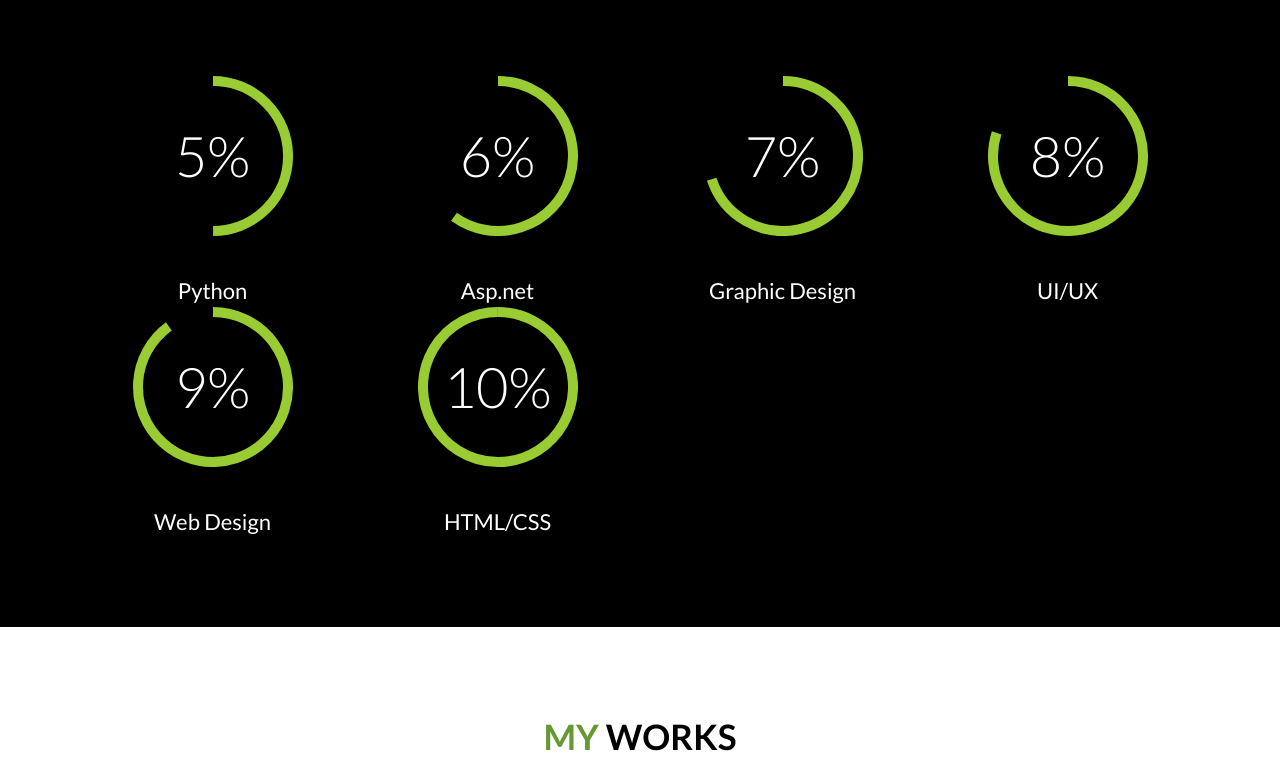
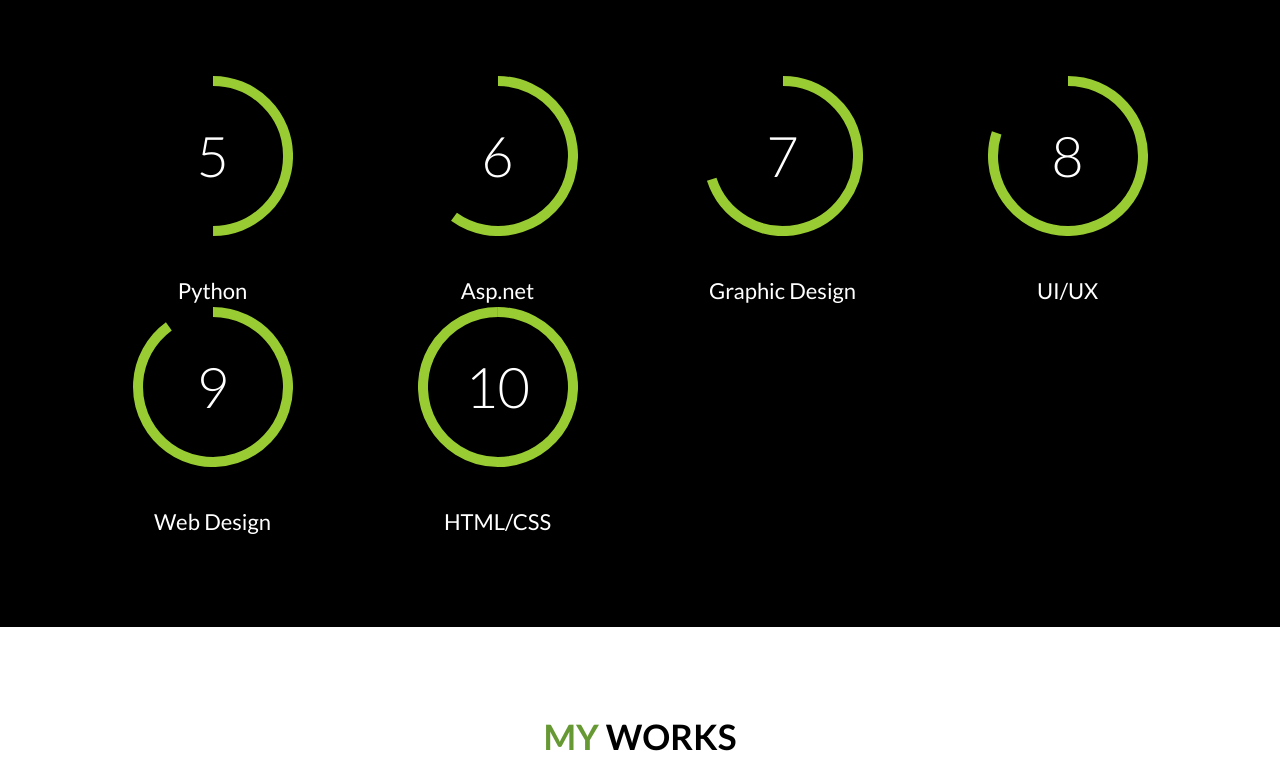
Before and after one commit to preetivashisht/my-portfolio, a plain HTML site: page index.html in a window 1280 px wide. Shown: the part 2414-3174 px from the top of the page. Drawn offline with Linux system fonts and the light colour scheme.

Commit message:
Update index.html

```diff
--- a/index.html
+++ b/index.html
@@ -349,7 +349,7 @@
                                 radius: 80,
                                 width: 10,
                                 number: percentage / 10,
-                                text: '%',
+                                text: '',
                                 colors: colors[i - 1]
                             });
                         }
```
